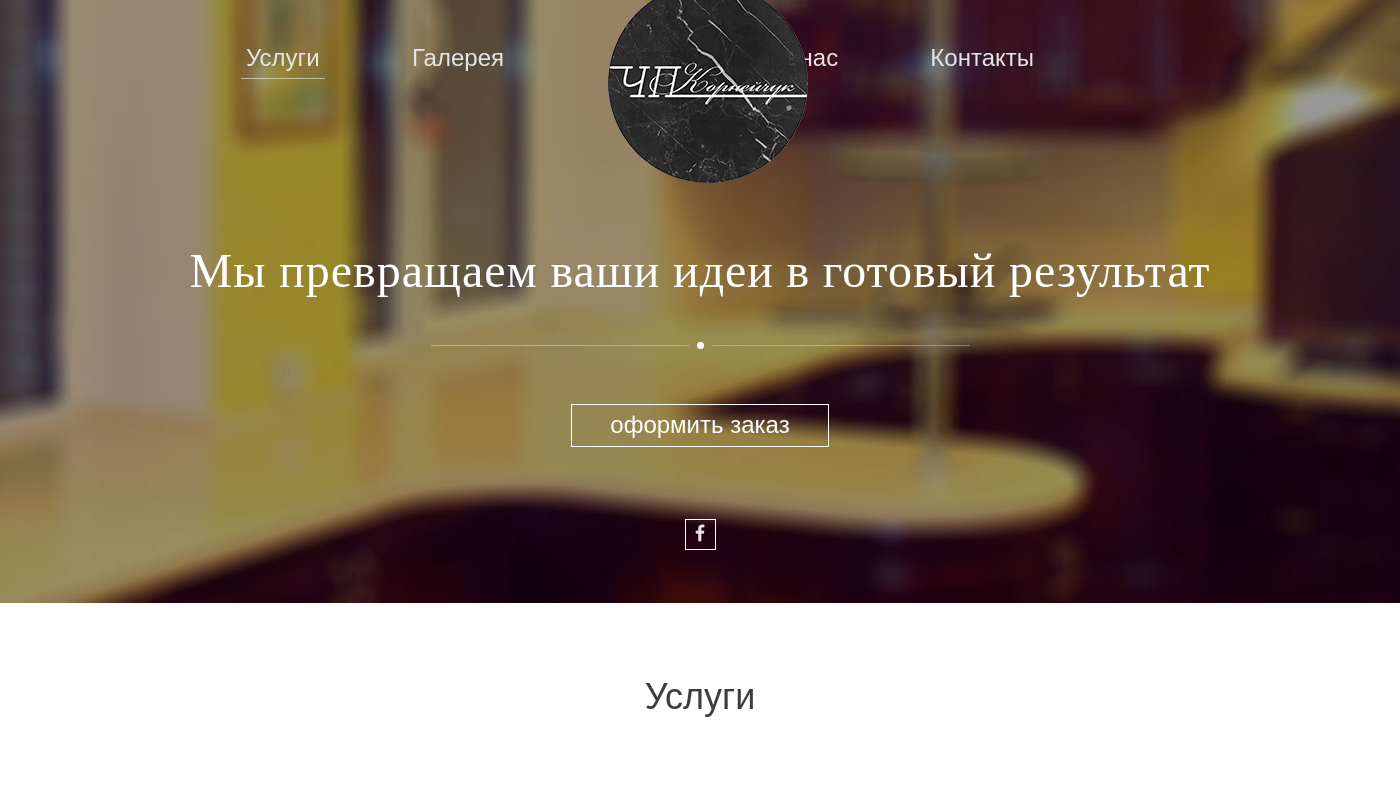
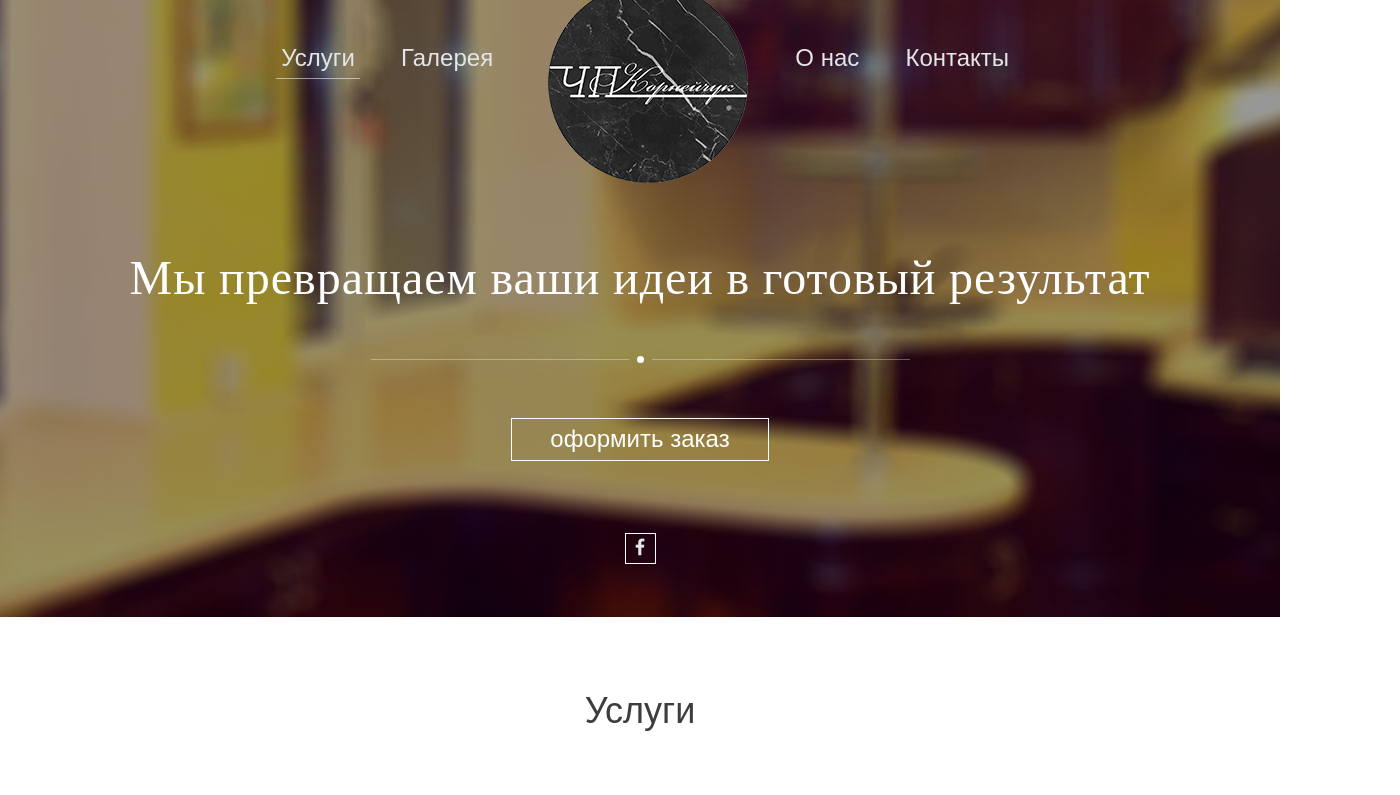
Before and after one commit to Fleischers/stoneforkitchen.com, a plain HTML site: page index.html in a window 1280 px wide. Shown: the top 795 px of the page, 1400 px wide, since content can reach past the window. Drawn offline with nearby package versions, Linux system fonts and the light colour scheme; a web font is replaced by a local one.

Commit message:
Body. container, margin, ul, logo a and img #img_logo

```diff
--- a/css/grid.css
+++ b/css/grid.css
@@ -15,15 +15,15 @@
 */
 
 body {
-  min-width: 1200px;
+  min-width: 100%;
+  position:relative;
 }
 
 /* Containers
 ----------------------------------------------------------------------------------------------------*/
 .container_12 {
-  margin-left: auto;
-  margin-right: auto;
-  width: 1200px;
+  margin:0 auto;
+  width:80%;
 }
 
 /* Grid >> Global
--- a/css/style.css
+++ b/css/style.css
@@ -59,7 +59,7 @@ body {
   background: #ffffff;
   color: #696565;
   font: 300 italic 20px/30px 'Open Sans', sans-serif;
-  min-width: 1400px;
+  min-width: 100%;
 }
 .ic {
 	border:0;
@@ -107,6 +107,7 @@ h2 {
   color: #ffffff;
   font: 48px/36px 'Kreon', serif;
   letter-spacing: 1px;
+  line-height: 50px;
 }
 h2 span {
   margin-top: 53px;
@@ -336,11 +337,14 @@ header h1.logo {
   display: inline-block;
   font: 24px/36px 'Droid Sans', sans-serif;
 }
+.navigation li:first-child {
+  margin-left:1%;
+}
 .navigation li + li {
-  margin-left: 87px;
+  margin-left: 4%;
 }
 .navigation li:first-child + li + li {
-  margin-left: 265px;
+  margin-left: 29%;
 }
 .navigation li a {
   position: relative;
@@ -676,6 +680,9 @@ header h1.logo {
 .gall_item:hover img {
   opacity: 0.2;
 }
+#img_logo {
+
+}
 /****Separators****/
 /****Text styles****/
 .text1 {
--- a/index.html
+++ b/index.html
@@ -7,6 +7,7 @@
 <meta name="description" content="Изделия из акрилового камня, кухонные столешницы, поверхность для ванной комнаты, подоконники, мойки, барные стойки, административные стойки, производство мебели под заказ в Киеве">
 <meta name="keywords" content="кухня, мебель, столешница, акрил, акриловая столешница, кухонная мебель, мебель для кухни, мебель в киеве, заказать кухню, Киев">
 <meta name="author" content="Fleischer@gorlifsense.com">
+<meta name="viewport" content="width=device-width, initial-scale=1.0">
 <!-- <link rel="icon" href="images/favicon.ico"> -->
 <!-- <link rel="shortcut icon" href="/favicon.ico" /> -->
 <link rel="shortcut icon" href="/favicon.ico" type="image/x-icon">
@@ -80,8 +81,6 @@ ga('send', 'pageview');
 
   <div class="navigation single-page-nav">
     <div class="container_12">
-      <div class="grid_12">
-
         <nav>
           <ul>
            <li><a href="#services" class="current">Услуги</a></li>
@@ -90,16 +89,14 @@ ga('send', 'pageview');
            <li><a href="#contacts">Контакты</a></li>
          </ul>
         </nav>
-      </div>
     </div>
   </div>
   <h1 class="logo">
-      <a href="http://stoneforkitchen.com">
-      <img src="images/k_logo.png" alt="">
+      <a href="http://stoneforkitchen.com/">
+      <img id="img_logo" src="images/k_logo.png" alt="ЧП Корнейчук">
       </a>
   </h1>
   <div class="container_12">
-    <div class="grid_12 ">
       <h2>Мы превращаем ваши идеи в готовый результат<br>
         <span></span>
       </h2>
@@ -111,7 +108,6 @@ ga('send', 'pageview');
       </div>
    </div>
     <div class="clear"></div>
-  </div>
 </header>
 <!--=====================
           Content
@@ -133,7 +129,6 @@ ga('send', 'pageview');
 </section>
 <section id="portfolio" class="page page_bg__1">
   <div class="container_12">
-    <div class="grid_12">
       <h3 class="head__1">Галерея</h3>
       <div id="owl" class="gallery">
         <div class="item"><a href="images/big1.jpg" class="gall_item"><img src="images/page1_img1.jpg" alt=""></a></div>
@@ -156,7 +151,6 @@ ga('send', 'pageview');
 .ig-b-v-24 { background-image: url(//badges.instagram.com/static/images/ig-badge-view-sprite-24@2x.png); background-size: 160px 178px; } }</style>
 <a href="http://instagram.com/korneychukpm?ref=badge" class="ig-b- ig-b-v-24"><img src="//badges.instagram.com/static/images/ig-badge-view-24.png" alt="Instagram" /></a>
     <div class="clear"></div>
-  </div>
 </section>
 <section id="about" class="page">
   <div class="about_inset__1">
```
